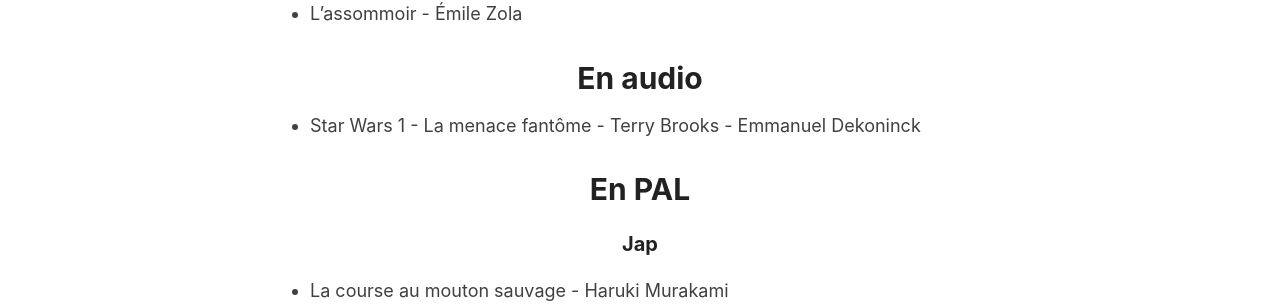
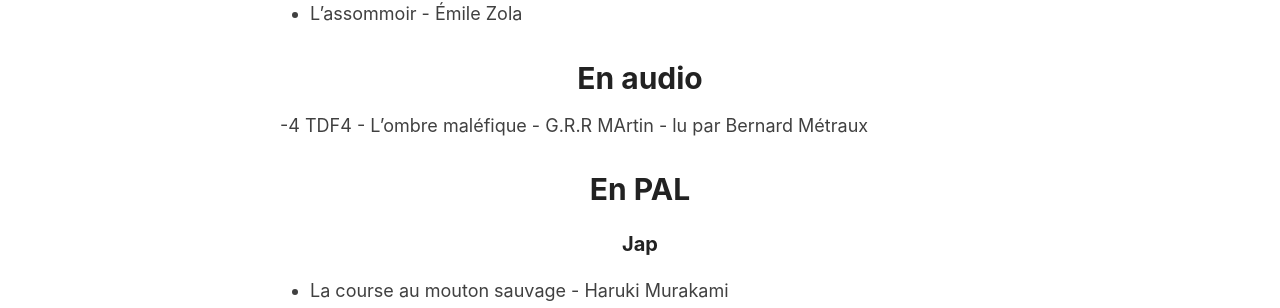
Before and after one commit to homeostasie/bouquins, a Jekyll site: the page built from _pages/pal.md, in a window 1280 px wide. Shown: the part 320-628 px from the top of the page. Built offline with Jekyll 4.4.1, drawn with Linux system fonts in a browser that asks for light colours.

Commit message:
changement de livre audio

```diff
--- a/_pages/pal.md
+++ b/_pages/pal.md
@@ -13,7 +13,7 @@
 
 # En audio
 
-- Star Wars 1 - La menace fantôme - Terry Brooks -  Emmanuel Dekoninck
+-4 TDF4 - L'ombre maléfique - G.R.R MArtin - lu par Bernard Métraux
 
 # En PAL
 
```
